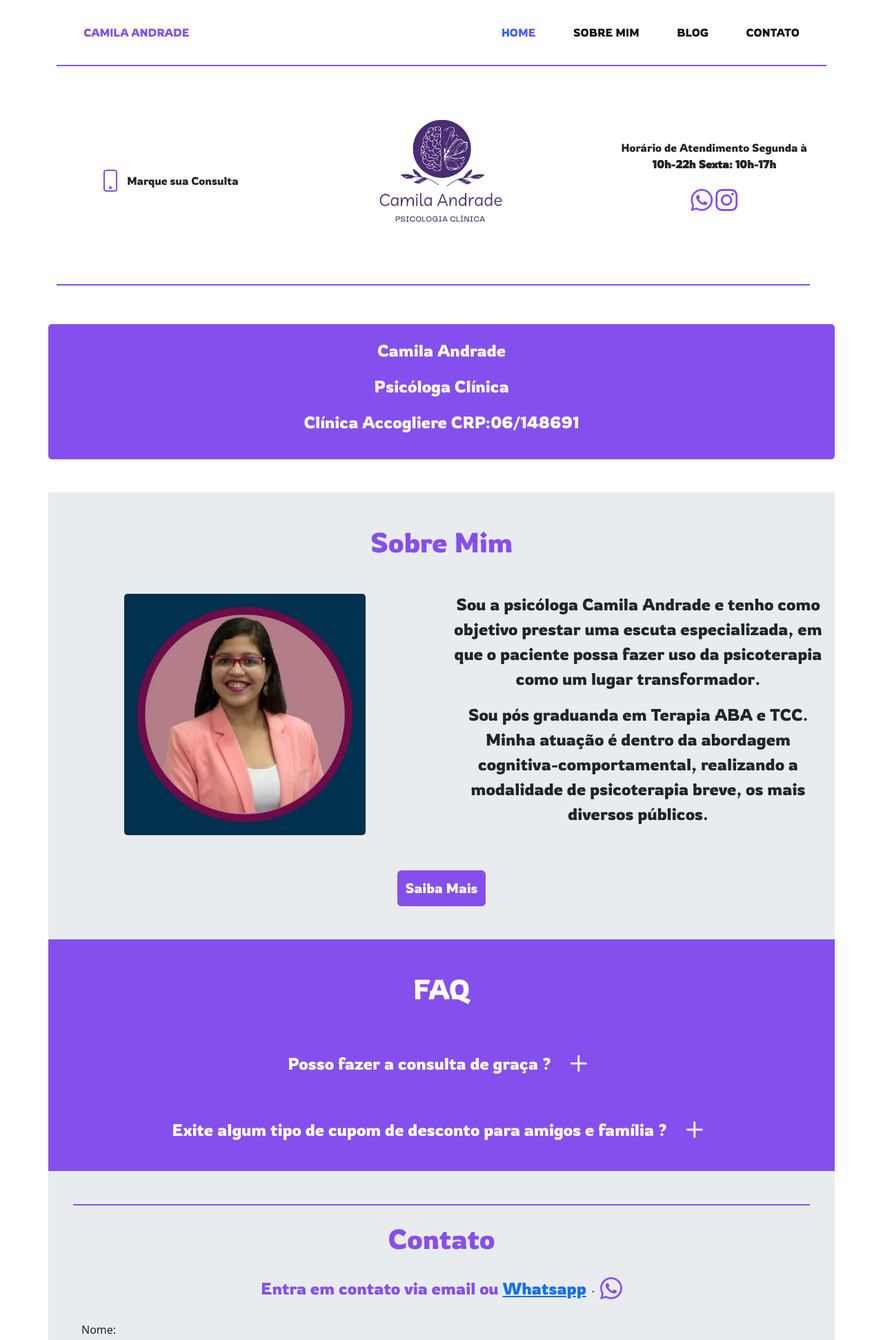
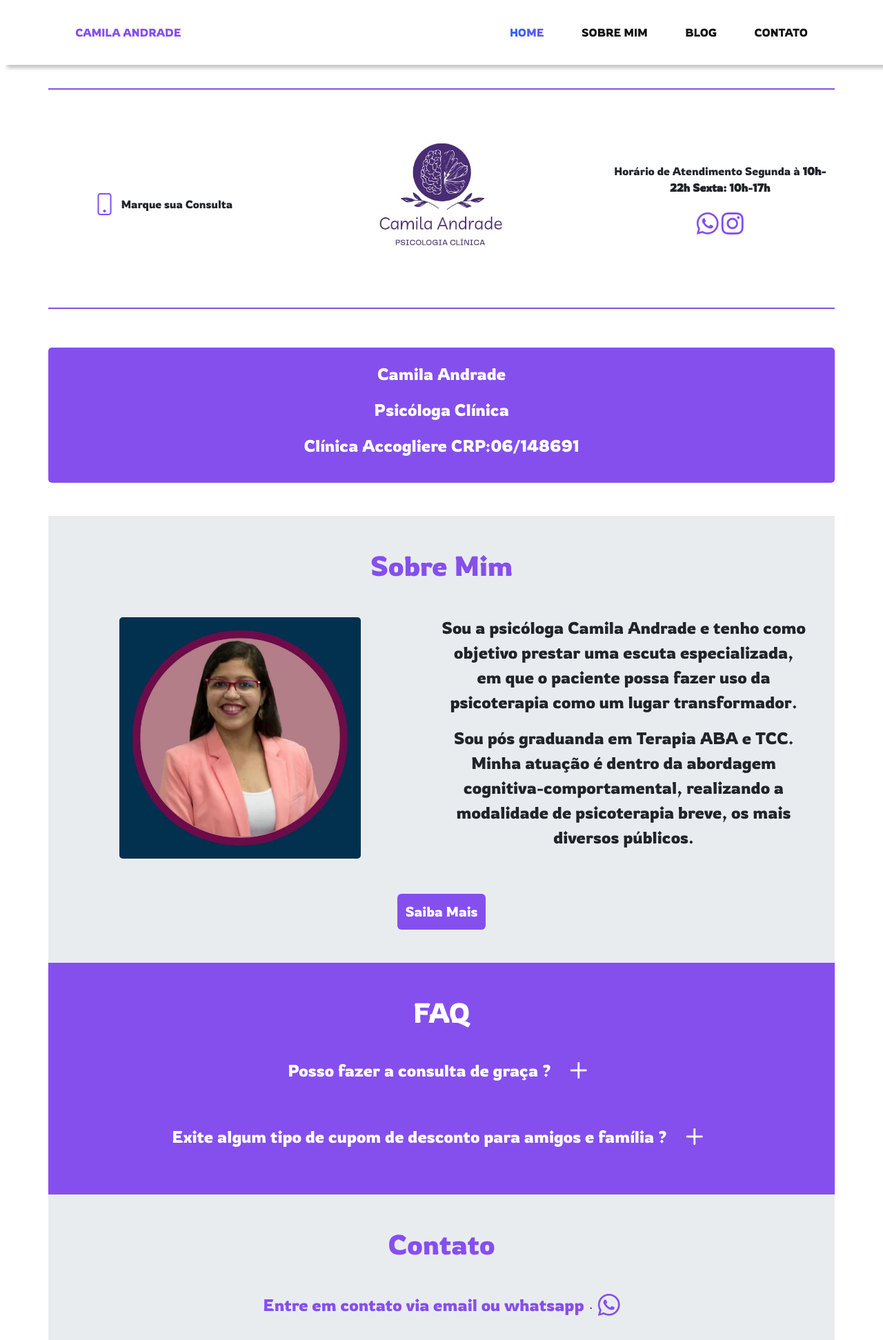
Before and after one commit to Arttutu/camila-site, a plain HTML site: page index.html in a window 1280 px wide. Shown: the top 1943 px of the page at 69% size. Drawn offline with nearby package versions, Linux system fonts and the light colour scheme.

Commit message:
layout-navbar

```diff
--- a/css/style.css
+++ b/css/style.css
@@ -1,7 +1,10 @@
 /* import fonts from fonts.css e variaveis */
 @import url(./fonts.css);
 @import url(./variaveis.css);
-
+.navbar {
+  background-color: var(--cor-branca);
+  box-shadow: 10px 5px 5px rgba(0, 0, 0, 0.224);
+}
 .header_area .main-menu .navbar .container .navbar-brand {
   padding: 1.7rem;
   text-transform: uppercase;
@@ -31,6 +34,9 @@
   background-clip: text;
 }
 /* start banner */
+.cabecalho {
+  padding-top: 80px;
+}
 .linha-horizontal {
   width: 100%;
   border: 1px solid var(--cor-caixa);
@@ -38,9 +44,6 @@
 #logo {
   width: 300px;
   height: 300px;
-}
-section {
-  font-family: var(--font);
 }
 /* end banner */
 /* star principal */
@@ -57,6 +60,9 @@ section {
 .img-fluid {
   border-radius: 5px;
 }
+div.sobre-mim-desc {
+  padding-right: 40px;
+}
 .camila02 {
   width: 350px;
   height: 350px;
@@ -69,6 +75,12 @@ section {
   margin: 0;
   font-family: var(--font);
   color: var(--cor-branca);
+}
+.resposta1 {
+  text-align: center;
+}
+.resposta2 {
+  text-align: center;
 }
 .titulo {
   font-family: var(--font);
@@ -141,8 +153,10 @@ section {
 
 /* end-slider */
 /* responsividade */
-
 @media (max-width: 576px) {
+  div.sobre-mim-desc {
+    padding-right: 12px;
+  }
   .sobre-mim {
     flex-direction: column;
     font-size: 10px;
@@ -156,11 +170,19 @@ section {
     font-size: 20px;
     text-align: center;
   }
-  .descricao2 {
-    text-align: left;
-  }
+
   .publicacao-main {
     flex-direction: column;
     align-items: center;
   }
+
+  .pergunta {
+    text-align: left;
+  }
+  .resposta1 {
+    text-align: left;
+  }
+  .resposta2 {
+    text-align: left;
+  }
 }
--- a/index.html
+++ b/index.html
@@ -36,10 +36,10 @@
 
 <body>
   <!--Start Header Area-->
-  <div class="container-xl">
+  <div class="container-xl  mb-5">
     <div class="header_area">
       <div class="main-menu">
-        <nav class="navbar navbar-expand-lg ">
+        <nav class="navbar fixed-top navbar-expand-lg ">
           <div class="container">
             <a class="navbar-brand" href="./index.html">
               <p id="logo-nome" class="fs-6">Camila Andrade</p>
@@ -72,38 +72,44 @@
         </nav>
       </div>
     </div>
+  </div>
   <!--End Header Area-->
   <!-- start principal -->
-    <section>
+
   <!-- cabecalho -->
-      <div class="container cabecalho">
+  <div class="container-xl cabecalho ">
     <div class="row">
       <div class="col linha-horizontal mb-2"></div>
     </div>
     <div class="row mt-2 d-flex align-items-center">
       <div class="col text-center d-flex justify-content-center align-items-center gap-2">
         <a href="#"><i class="bi bi-phone" style="font-size: 2rem; color:#854fee;" alt="telefone"></i></a>
-            <p class="fs-6 mb-0">Marque sua Consulta</p>
+        <p class=" descricao fs-6 mb-0">Marque sua Consulta</p>
       </div>
       <div class="col-md-5 text-center">
         <img class="img-fluid" src="img\logo.jpeg" alt="logo do site" id="logo" />
       </div>
       <div class="col-md mb-2 text-center">
-            <p class="fs-6">
+        <p class="fs-6 descricao">
           Horário de Atendimento Segunda à
           <strong>10h-22h Sexta: 10h-17h</strong>
         </p>
-            <a href="#"><i class="bi bi-whatsapp" style="font-size: 2rem; color:#854fee;" alt="whats"></i></a>
-            <a href="#"><i class="bi bi-instagram" style="font-size: 2rem; color:#854fee;" alt="instagram"></i></a>
+        <a href="https://api.whatsapp.com/send/?phone=5511956522521&text&type=phone_number&app_absent=0"><i
+            class="bi bi-whatsapp" style="font-size: 2rem; color:#854fee;" alt="whats"></i></a>
+        <a href="https://www.instagram.com/psicamila.andrade/?utm_medium=copy_link"><i class="bi bi-instagram"
+            style="font-size: 2rem; color:#854fee;" alt="instagram"></i></a>
+      </div>
+
     </div>
     <div class="row">
-            <div class="col  linha-horizontal "></div>
+      <div class="col  linha-horizontal p-0"></div>
     </div>
   </div>
   <!-- end cabecalho -->
-    </section>
+
   <!-- start principal -->
   <main>
+    <div class="container-xl">
       <div class="row mt-5 d-flex align-items-center ">
         <!-- <div class="col-5  ml-4 text-center">
           <img class="img-fluid" src="./img/camila.jpeg " alt="camila" />
@@ -115,7 +121,7 @@
         </div>
       </div>
     </div>
-  </div>
+
     <div class="container-xl sobre-mim  bg-body-secondary">
       <div class="row">
         <div class="col text-center">
@@ -126,7 +132,7 @@
         <div class="col ">
           <img class="camila02 img-fluid" src="./img/camila02.jpeg"></img>
         </div>
-      <div class="col text-left">
+        <div class="col sobre-mim-desc ">
           <p class="descricao fs-4 ">Sou a psicóloga Camila Andrade e tenho como objetivo prestar uma
             escuta
             especializada,
@@ -215,42 +221,43 @@
     <div class="container-xl faq p-4">
       <div class="row ">
         <div class="col">
-        <h2 class="titulo2 text-center mt-4 mb-5">FAQ</h2>
+          <h2 class="titulo2 text-center mt-4 mb-4">FAQ</h2>
         </div>
       </div>
-    <div class="row pergunta d-flex align-items-center text-center gap-2 mb-4">
-      <div class="col fs-4  d-flex  justify-content-center align-items-center gap-3 text-center ">
+      <div class="row  pergunta d-flex align-items-center gap-2 mb-4">
+        <div class="col fs-4  d-flex  justify-content-center align-items-center gap-3">
           <p class="descricao2"> Posso fazer a consulta de graça ?</p>
           <i class=" seta-baixo bi bi-plus" style="font-size: 3rem; color:white;"></i>
         </div>
-      <p class="resposta1 descricao2 fs-4"> Você tem ate 100 consultas gratuitas, após isso começa a pagar</p>
+        <p class="resposta1 descricao2 fs-4"> Você tem ate 100 consultas gratuitas, após isso começa a pagar
+        </p>
       </div>
-    <div class="row pergunta d-flex align-items-center  text-center gap-2">
-      <div class=" col fs-4  d-flex flex-row justify-content-center align-items-center gap-3 text-center">
+      <div class="row pergunta d-flex align-items-center gap-2 pb-4">
+        <div class=" col fs-4  d-flex flex-row justify-content-center align-items-center gap-3 ">
           <p class="descricao2"> Exite algum tipo de cupom de desconto para amigos e família ?</p>
           <i class=" seta-baixo2 bi bi-plus" style="font-size: 3rem; color:white;"></i>
         </div>
-      <p class="resposta2 descricao2 fs-4 "> Claro o desconto é 100%
+        <p class="resposta2 descricao2 fs-4  "> Claro o desconto é 100%
         </p>
       </div>
     </div>
     <!-- end faq -->
 
     <div class="container-xl bg-body-secondary p-5" id="contato">
-    <div class="row">
-      <div class="col  linha-horizontal mb-4"></div>
-    </div>
-    <div class="row mb-">
+
+      <div class="row ">
         <div class="col ">
           <h2 class="titulo text-center">Contato</h2>
         </div>
       </div>
-    <div class="row text-center">
-      <div class="col d-flex mb-4 mt-4 justify-content-center align-items-center gap-2">
-        <p class="titulo fs-4 mb-0">Entra em contato via email ou <a href="#">Whatsapp</a>
+      <div class="row text-center mt-3  mb-5">
+        <div class="col d-flex  mt-4 justify-content-center align-items-center gap-2">
+          <p class="titulo fs-4 mb-0">Entre em contato via email ou whatsapp</a>
           </p>.
-        <a href="#"><i class="bi bi-whatsapp" style="font-size: 2rem; color:#854fee;" alt="whats"></i></a>
+          <a href="https://api.whatsapp.com/send/?phone=5511956522521&text&type=phone_number&app_absent=0"><i
+              class="bi bi-whatsapp" style="font-size: 2rem; color:#854fee;" alt="whats"></i></a>
         </div>
+
       </div>
       <div class="row form">
 
@@ -266,7 +273,8 @@
           </div>
           <div class="mb-3">
             <label for="exampleFormControlInput1" class="form-label">Email:</label>
-          <input type="email" class="form-control" id="email" name="email" placeholder="endereço@dominio.com" required>
+            <input type="email" class="form-control" id="email" name="email" placeholder="endereço@dominio.com"
+              required>
           </div>
           <div class="mb-3">
             <label for="exampleFormControlInput1" class="form-label">Número:</label>
@@ -282,9 +290,7 @@
             <a href="#"><button type="submit" class="btn btn-lg text-uppercase" id="btn-enviar">Enviar</button> </a>
           </div>
         </form>
-      <div class="row m-0 p-0">
-        <div class="col  linha-horizontal mt-4"></div>
-      </div>
+
       </div>
     </div>
 
--- a/js/animacao.js
+++ b/js/animacao.js
@@ -6,4 +6,3 @@ $(document).ready(function () {
   $(".cabecalho").fadeOut(0)
   $(".cabecalho").fadeIn(2000)
 })
-$("html, body").animate({ scrollTop: "1000" })
```
Lines whose indentation alone changed are shown as unchanged.
